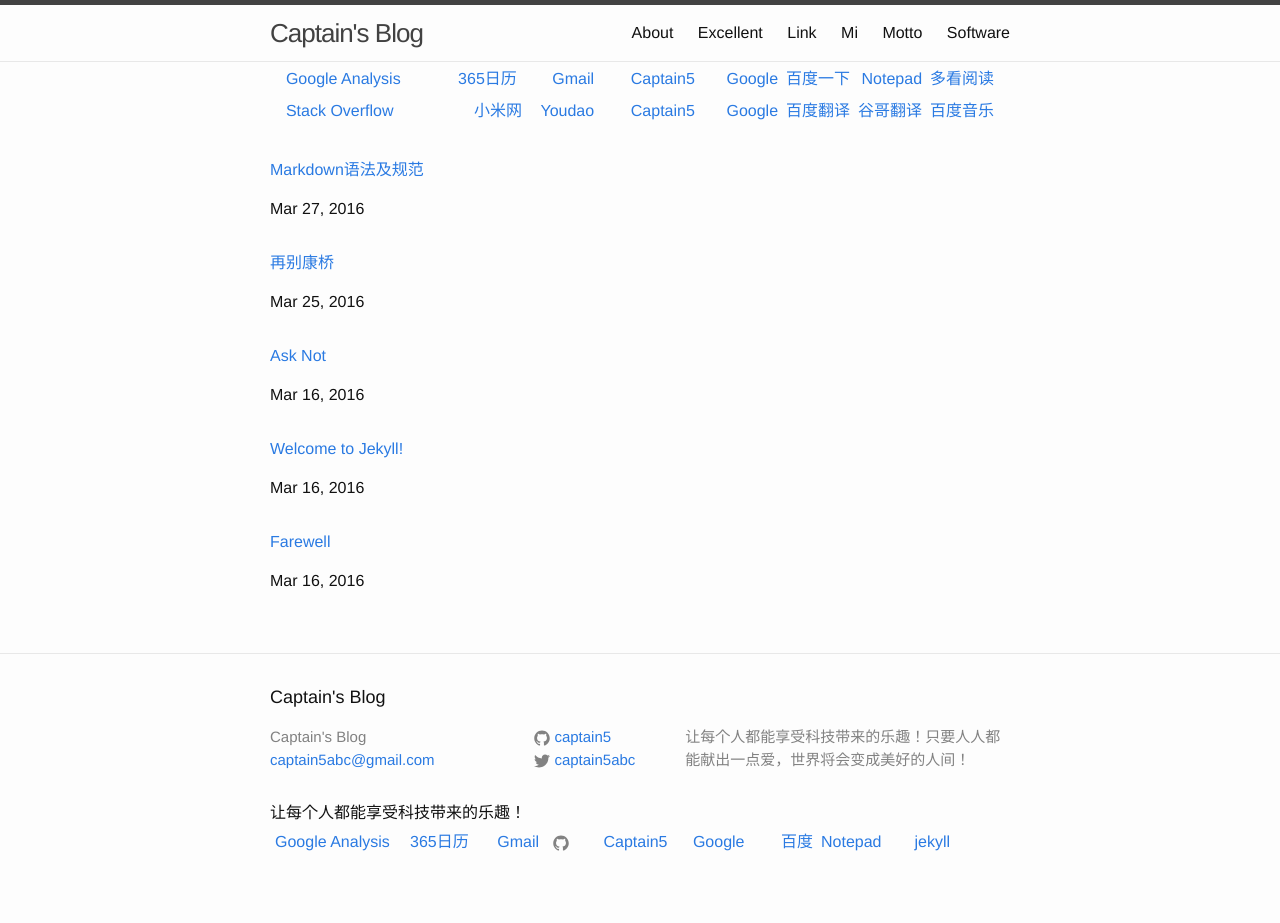
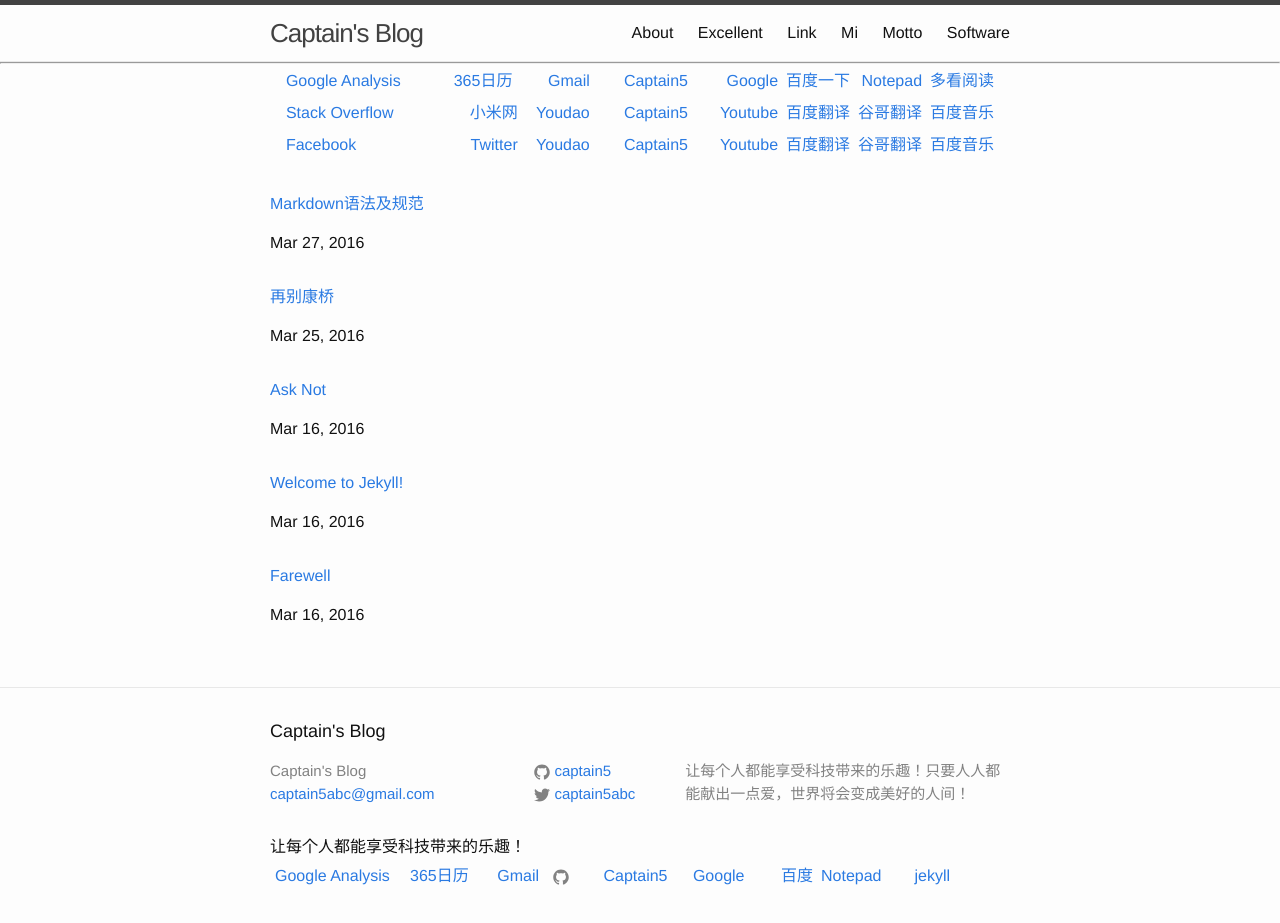
Before and after one commit to captain5/captain5.github.io, a Jekyll site: the page built from index.html, in a window 1280 px wide. Built offline with Jekyll 4.4.1, drawn with Linux system fonts in a browser that asks for light colours; before the commit the page ends 900 px from its top, so only the background shows below that.

Commit message:
Update default.html

```diff
--- a/_layouts/default.html
+++ b/_layouts/default.html
@@ -17,12 +17,24 @@
         <td align=right width=10%><a href="http://notepad.flowsoft7.com/"  target="_black">Notepad</a></td>
         <td align=right width=10%><a href="http://www.duokan.com/u/mybook"  target="_black">多看阅读</a></td>
       </tr>
+      <hr>
       <tr>
         <td align=left><a href="http://stackoverflow.com/"  target="_black">Stack Overflow</a></td>
         <td align=right width=10%><a href="http://www.mi.com/"  target="_black">小米网</a></td>
         <td align=right width=10%><a href="https://note.youdao.com"  target="_black">Youdao</a></td>
         <td align=right><a href="https://github.com/captain5/captain5.github.io"  target="_black">Captain5</a></td>
-        <td align=right><a href="https://www.google.com.hk"  target="_black">Google</a></td>
+        <td align=right><a href="https://www.youtube.com"  target="_black">Youtube</a></td>
+        <td align=left width=10%><a href="http://fanyi.baidu.com/"  target="_black">百度翻译</a></td>
+        <td align=right width=10%><a href="http://translate.google.cn/" target="_blank">谷哥翻译</a></td>
+        <td align=right width=10%><a href="http://play.baidu.com/"  target="_black">百度音乐</a></td>
+
+      </tr>
+      <tr>
+        <td align=left><a href="http://facebook.com/"  target="_black">Facebook</a></td>
+        <td align=right width=10%><a href="http://www.twitter.com/"  target="_black">Twitter</a></td>
+        <td align=right width=10%><a href="https://note.youdao.com"  target="_black">Youdao</a></td>
+        <td align=right><a href="https://github.com/captain5/captain5.github.io"  target="_black">Captain5</a></td>
+        <td align=right><a href="https://www.youtube.com"  target="_black">Youtube</a></td>
         <td align=left width=10%><a href="http://fanyi.baidu.com/"  target="_black">百度翻译</a></td>
         <td align=right width=10%><a href="http://translate.google.cn/" target="_blank">谷哥翻译</a></td>
         <td align=right width=10%><a href="http://play.baidu.com/"  target="_black">百度音乐</a></td>
```
